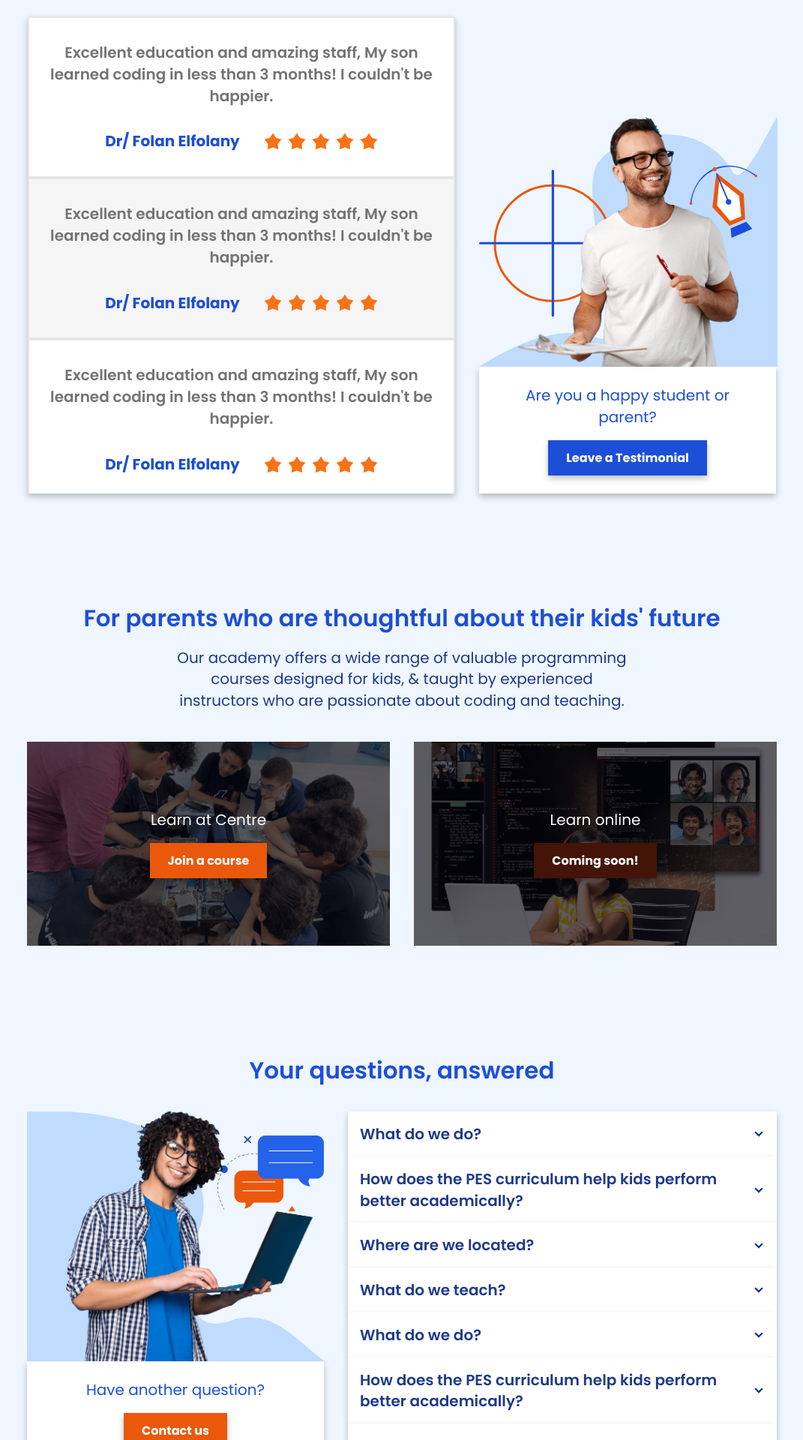
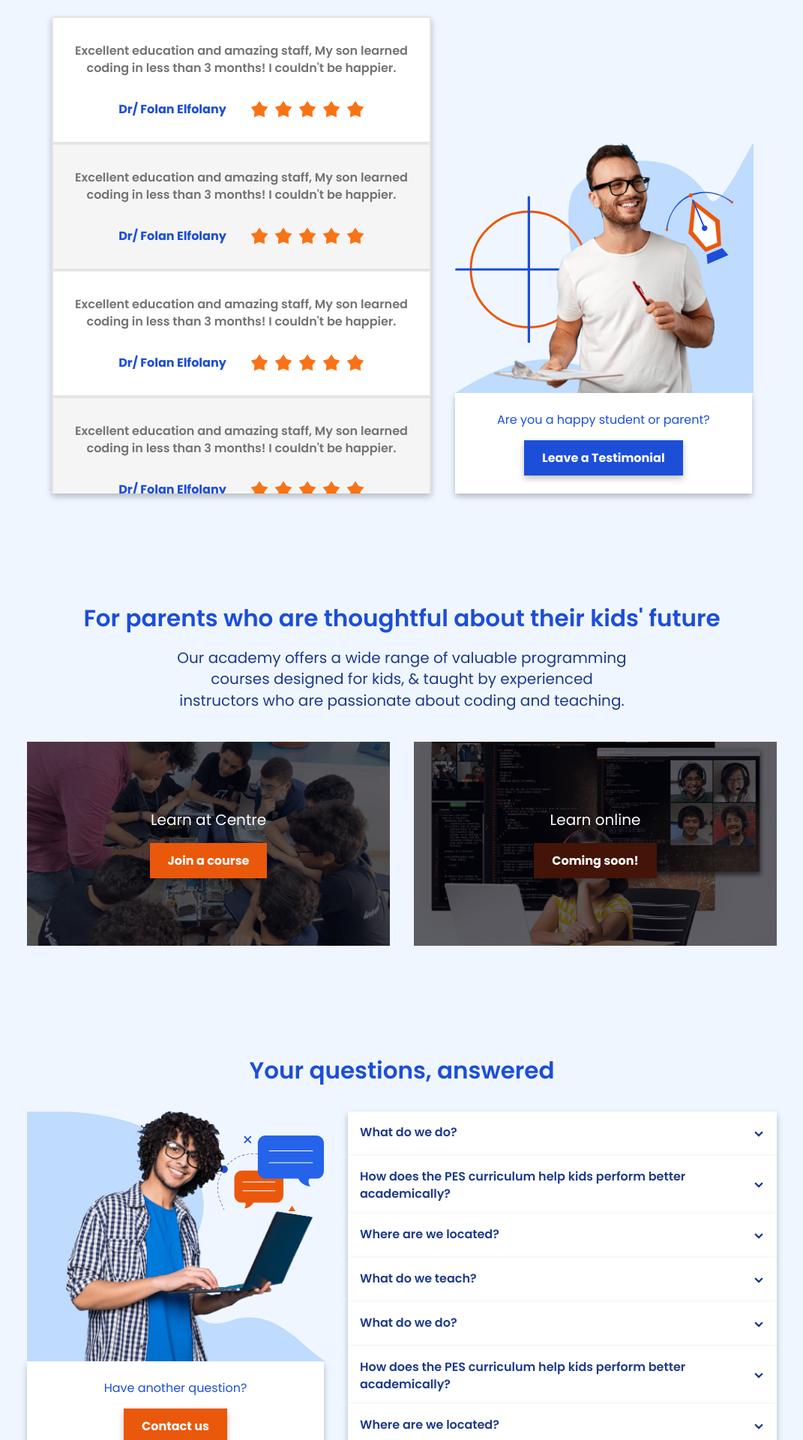
Before and after one commit to Sohyb01/pes-august, a Next.js app: page / in a window 1280 px wide. Shown: the part 1840-3760 px from the top of the page at 75% size, without its empty margins (104-1175 px from the left). Built offline with nearby package versions, Linux system fonts and the light colour scheme.

Commit message:
Adjusted font sizes for FAQ and Testimonials sections

```diff
--- a/src/app/page.tsx
+++ b/src/app/page.tsx
@@ -214,13 +214,13 @@ export default function Home() {
           <div className="flex flex-col items-center lg:max-w-[570px] shadow-effect rounded-[3px] overflow-scroll scroll-styling max-h-[736px] lg:max-h-[636px] testimonials-container">
             {/* Individual Testimonials*/}
             <div className="even:bg-neutral-100 odd:bg-white flex flex-col gap-8 text-center items-center px-4 py-8  border-neutral-200 border-[2px] border-solid">
-              <p className="font-semibold text-lg text-neutral-500">
+              <p className="font-semibold text-md text-neutral-500">
                 Excellent education and amazing staff, My son learned coding in
                 less than 3 months! I couldn&apos;t be happier.
               </p>
               {/* Name and stars */}
               <div className="flex justify-center items-center gap-8 gap-y-2 flex-wrap">
-                <p className="text-blue-700 text-lg font-bold">
+                <p className="text-blue-700 text-md font-bold">
                   Dr/ Folan Elfolany
                 </p>
                 {/* Stars */}
@@ -289,13 +289,13 @@ export default function Home() {
               </div>
             </div>
             <div className="even:bg-neutral-100 odd:bg-white flex flex-col gap-8 text-center items-center px-4 py-8  border-neutral-200 border-[2px] border-solid">
-              <p className="font-semibold text-lg text-neutral-500">
+              <p className="font-semibold text-md text-neutral-500">
                 Excellent education and amazing staff, My son learned coding in
                 less than 3 months! I couldn&apos;t be happier.
               </p>
               {/* Name and stars */}
               <div className="flex justify-center items-center gap-8 gap-y-2 flex-wrap">
-                <p className="text-blue-700 text-lg font-bold">
+                <p className="text-blue-700 text-md font-bold">
                   Dr/ Folan Elfolany
                 </p>
                 {/* Stars */}
@@ -364,13 +364,13 @@ export default function Home() {
               </div>
             </div>
             <div className="even:bg-neutral-100 odd:bg-white flex flex-col gap-8 text-center items-center px-4 py-8  border-neutral-200 border-[2px] border-solid">
-              <p className="font-semibold text-lg text-neutral-500">
+              <p className="font-semibold text-md text-neutral-500">
                 Excellent education and amazing staff, My son learned coding in
                 less than 3 months! I couldn&apos;t be happier.
               </p>
               {/* Name and stars */}
               <div className="flex justify-center items-center gap-8 gap-y-2 flex-wrap">
-                <p className="text-blue-700 text-lg font-bold">
+                <p className="text-blue-700 text-md font-bold">
                   Dr/ Folan Elfolany
                 </p>
                 {/* Stars */}
@@ -439,13 +439,13 @@ export default function Home() {
               </div>
             </div>
             <div className="even:bg-neutral-100 odd:bg-white flex flex-col gap-8 text-center items-center px-4 py-8  border-neutral-200 border-[2px] border-solid">
-              <p className="font-semibold text-lg text-neutral-500">
+              <p className="font-semibold text-md text-neutral-500">
                 Excellent education and amazing staff, My son learned coding in
                 less than 3 months! I couldn&apos;t be happier.
               </p>
               {/* Name and stars */}
               <div className="flex justify-center items-center gap-8 gap-y-2 flex-wrap">
-                <p className="text-blue-700 text-lg font-bold">
+                <p className="text-blue-700 text-md font-bold">
                   Dr/ Folan Elfolany
                 </p>
                 {/* Stars */}
@@ -514,13 +514,13 @@ export default function Home() {
               </div>
             </div>
             <div className="even:bg-neutral-100 odd:bg-white flex flex-col gap-8 text-center items-center px-4 py-8  border-neutral-200 border-[2px] border-solid">
-              <p className="font-semibold text-lg text-neutral-500">
+              <p className="font-semibold text-md text-neutral-500">
                 Excellent education and amazing staff, My son learned coding in
                 less than 3 months! I couldn&apos;t be happier.
               </p>
               {/* Name and stars */}
               <div className="flex justify-center items-center gap-8 gap-y-2 flex-wrap">
-                <p className="text-blue-700 text-lg font-bold">
+                <p className="text-blue-700 text-md font-bold">
                   Dr/ Folan Elfolany
                 </p>
                 {/* Stars */}
@@ -589,13 +589,13 @@ export default function Home() {
               </div>
             </div>
             <div className="even:bg-neutral-100 odd:bg-white flex flex-col gap-8 text-center items-center px-4 py-8  border-neutral-200 border-[2px] border-solid">
-              <p className="font-semibold text-lg text-neutral-500">
+              <p className="font-semibold text-md text-neutral-500">
                 Excellent education and amazing staff, My son learned coding in
                 less than 3 months! I couldn&apos;t be happier.
               </p>
               {/* Name and stars */}
               <div className="flex justify-center items-center gap-8 gap-y-2 flex-wrap">
-                <p className="text-blue-700 text-lg font-bold">
+                <p className="text-blue-700 text-md font-bold">
                   Dr/ Folan Elfolany
                 </p>
                 {/* Stars */}
@@ -776,13 +776,13 @@ export default function Home() {
               <div className="absolute bg-cover bg-center testimonial-img h-[333px] w-[294px] left-[52px]"></div>
             </div>
             <div className="flex flex-col items-center bg-white shadow-effect gap-4 w-full p-6 ">
-              <p className="text-lg text-blue-700 text-center">
+              <p className="text-md text-blue-700 text-center">
                 Are you a happy student or parent?
               </p>
               <a
                 target="_blank"
                 href="https://wa.me/201222903316"
-                className="bg-blue-700 hover:bg-blue-500 w-fit duration-100 text-center z-20 grid place-items-center px-6 py-3 text-white font-bold shadow-effect"
+                className="bg-blue-700 text-md hover:bg-blue-500 w-fit duration-100 text-center z-20 grid place-items-center px-6 py-3 text-white font-bold shadow-effect"
               >
                 Leave a Testimonial
               </a>
@@ -831,9 +831,7 @@ export default function Home() {
           Your questions, answered
         </h1>
         <div className="flex flex-col lg:flex-row-reverse items-start w-full gap-8">
-          {/* Testimonials CTA */}
-
-          <div className="join join-vertical w-full rounded-[0px] text-lg">
+          <div className="join join-vertical w-full rounded-[0px] text-md">
             <div className="collapse collapse-arrow join-item shadow-effect bg-white">
               <input type="radio" name="my-accordion-4" />
               <div className="collapse-title text-md font-semibold text-blue-900">
@@ -1017,13 +1015,13 @@ export default function Home() {
               <div className="absolute bg-cover bg-center faq-img h-[333px] w-[329px] left-[52px]"></div>
             </div>
             <div className="flex flex-col items-center bg-white shadow-effect gap-4 w-full p-6 ">
-              <p className="text-lg text-blue-700 text-center">
+              <p className="text-md text-blue-700 text-center">
                 Have another question?
               </p>
               <a
                 target="_blank"
                 href="https://wa.me/201222903316"
-                className="bg-orange-600 hover:bg-orange-400 w-fit duration-100 text-center z-20 grid place-items-center px-6 py-3 text-white font-bold shadow-effect"
+                className="bg-orange-600 hover:bg-orange-400 w-fit duration-100 text-center z-20 grid place-items-center px-6 py-3 text-white font-bold shadow-effect text-md"
               >
                 Contact us
               </a>
```
Also changed, not shown: src/app/images/info1.jpg (added), src/app/images/info2.jpg (added).
